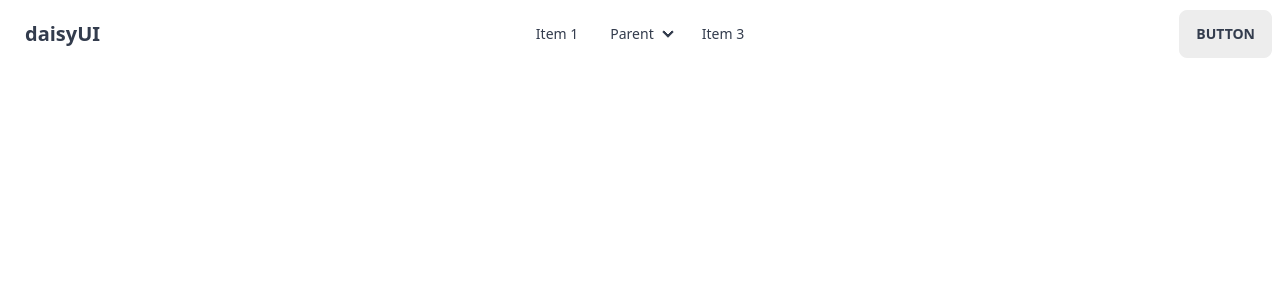
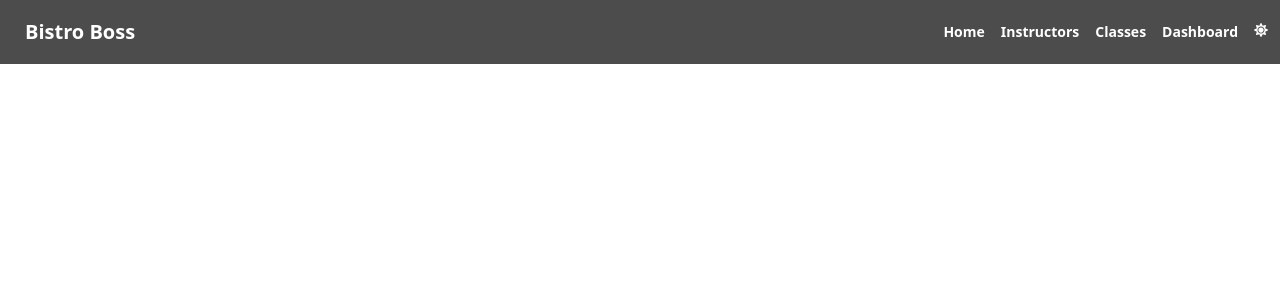
Before and after one commit to Rjk-Jami/tasnia-TWS-client, a React (Vite) app: page / in a window 1280 px wide. Shown: the top 300 px of the page. Built offline with nearby package versions, Linux system fonts and the light colour scheme.

Commit message:
add navbar

```diff
--- a/package.json
+++ b/package.json
@@ -15,6 +15,7 @@
     "react": "^18.2.0",
     "react-dom": "^18.2.0",
     "react-helmet-async": "^1.3.0",
+    "react-icons": "^4.9.0",
     "react-router-dom": "^6.12.0",
     "sort-by": "^1.2.0"
   },
--- a/src/pages/shared/Navbar/Navbar.jsx
+++ b/src/pages/shared/Navbar/Navbar.jsx
@@ -1,45 +1,50 @@
-import React from 'react';
+import React, { useContext, useState } from 'react';
+import { FaMoon, FaShoppingCart, FaSun } from 'react-icons/fa';
+import { Link } from 'react-router-dom';
+import { ThemeContext } from '../../../provider/ThemeProvider/ThemeProvider';
 
 const Navbar = () => {
+    const { theme, toggleTheme } = useContext(ThemeContext);
+    const [isDarkMode, setIsDarkMode] = useState(false);
+    const handleToggleTheme = () => {
+        toggleTheme();
+        setIsDarkMode(!isDarkMode);
+
+        const htmlElement = document.getElementById('html-theme');
+        htmlElement.setAttribute('data-theme', theme);
+      };
+    const navbar = <>
+        <Link to="/">Home</Link>
+        <Link to="/instructors" className="">Instructors</Link>
+        <Link to="/classes">Classes</Link>
+
+        <Link to="/dashboard">Dashboard </Link>
+
+        <Link><button className='' onClick={handleToggleTheme}> {isDarkMode ? <FaMoon /> : <FaSun />}</button></Link>
+
+        </>
     return (
-        <div className="navbar bg-base-100">
+        <div className="navbar fixed z-10 bg-opacity-70 bg-black text-white w-full">
         <div className="navbar-start">
             <div className="dropdown">
                 <label tabIndex={0} className="btn btn-ghost lg:hidden">
                     <svg xmlns="http://www.w3.org/2000/svg" className="h-5 w-5" fill="none" viewBox="0 0 24 24" stroke="currentColor"><path strokeLinecap="round" strokeLinejoin="round" strokeWidth="2" d="M4 6h16M4 12h8m-8 6h16" /></svg>
                 </label>
-      <ul tabIndex={0} className="menu menu-sm dropdown-content mt-3 p-2 shadow bg-base-100 rounded-box w-52">
-        <li><a>Item 1</a></li>
-        <li>
-          <a>Parent</a>
-          <ul className="p-2">
-            <li><a>Submenu 1</a></li>
-            <li><a>Submenu 2</a></li>
-          </ul>
-        </li>
-        <li><a>Item 3</a></li>
+                <ul tabIndex={0} className=" menu font-semibold menu-compact dropdown-content mt-3 p-2 shadow bg-base-100 rounded-box w-52">
+                    {navbar}
                 </ul>
             </div>
-    <a className="btn btn-ghost normal-case text-xl">daisyUI</a>
+            <a className="btn btn-ghost normal-case text-xl">Bistro Boss</a>
         </div>
-  <div className="navbar-center hidden lg:flex">
-    <ul className="menu menu-horizontal px-1">
-      <li><a>Item 1</a></li>
-      <li tabIndex={0}>
-        <details>
-          <summary>Parent</summary>
-          <ul className="p-2">
-            <li><a>Submenu 1</a></li>
-            <li><a>Submenu 2</a></li>
+
+        <div className="navbar-end">
+            <ul className=" menu font-semibold space-x-4 menu-horizontal px-1 hidden lg:flex">
+                {navbar}
+
             </ul>
-        </details>
-      </li>
-      <li><a>Item 3</a></li>
-    </ul>
+
         </div>
-  <div className="navbar-end">
-    <a className="btn">Button</a>
-  </div>
+
     </div>
     );
 };
```
Also changed, not shown: src/provider/AuthProvider/AuthProvider.jsx (added), 1 other file (tests, documents, lock files or other folders). Lines whose indentation alone changed are shown as unchanged.
